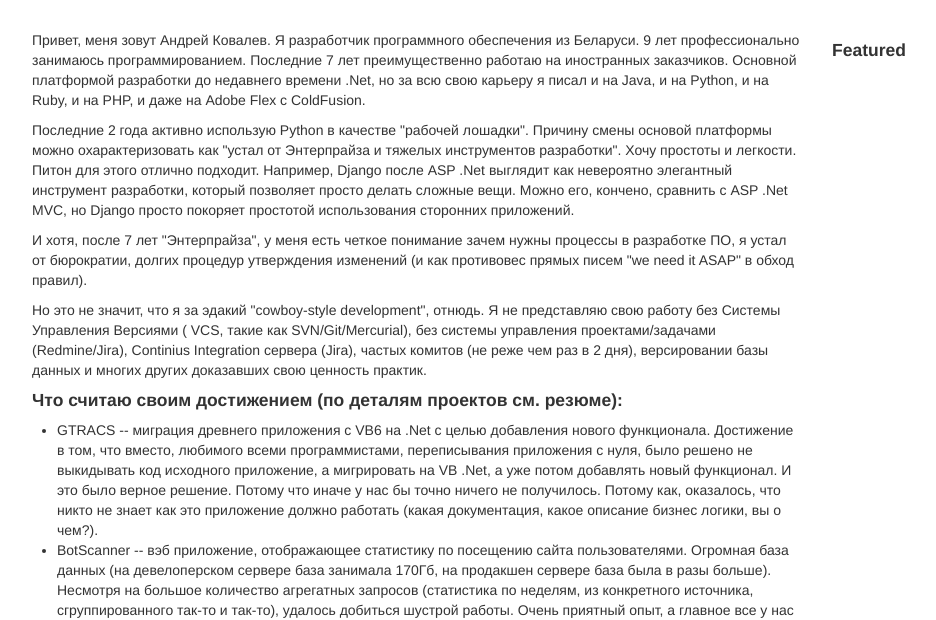
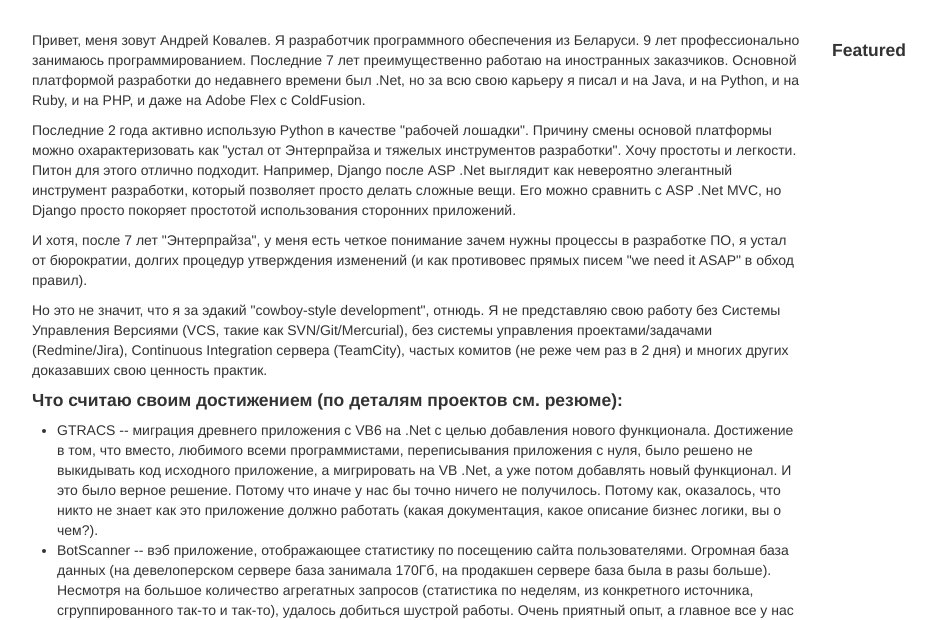
Before and after one commit to akava/akava_site, a Django app: page /about_me/ in a window 1280 px wide. Shown: the part 110-730 px from the top of the page, without its empty margins (123-1059 px from the left). Run offline with Django 3.2, Linux system fonts and the light colour scheme; data that the repository does not hold is empty; parts of the project's set-up code (start-up, migrations or seed data) failed here and were passed over.

Commit message:
Changed about me page

```diff
--- a/blog/templates/blog/about_me.html
+++ b/blog/templates/blog/about_me.html
@@ -8,20 +8,20 @@
 
 <div>
 <p>Привет, меня зовут Андрей Ковалев. Я разработчик программного обеспечения из Беларуси. 9 лет профессионально занимаюсь программированием.
-   Последние 7 лет преимущественно работаю на иностранных заказчиков.    Основной платформой разработки до недавнего времени .Net,
+   Последние 7 лет преимущественно работаю на иностранных заказчиков. Основной платформой разработки до недавнего времени был .Net,
    но за всю свою карьеру я писал и на Java, и на Python, и на Ruby, и на PHP, и даже на Adobe Flex с ColdFusion.</p>
 
 <p>Последние 2 года активно использую Python в качестве "рабочей лошадки". Причину смены основой платформы можно охарактеризовать как
     "устал от Энтерпрайза и тяжелых инструментов разработки". Хочу простоты и легкости. Питон для этого отлично подходит.
     Например, Django после ASP .Net выглядит как невероятно элегантный инструмент разработки, который позволяет просто делать сложные вещи.
-    Можно его, кончено, сравнить с ASP .Net MVC, но Django просто покоряет простотой использования сторонних приложений.</p>
+    Его можно сравнить с ASP .Net MVC, но Django просто покоряет простотой использования сторонних приложений.</p>
 
 <p>И хотя, после 7 лет "Энтерпрайза", у меня есть четкое понимание зачем нужны процессы в разработке ПО, я устал от бюрократии,
     долгих процедур утверждения изменений (и как противовес прямых писем "we need it ASAP" в обход правил).</p>
 
-<p>Но это не значит, что я за эдакий "cowboy-style development", отнюдь. Я не представляю свою работу без Системы Управления Версиями ( VCS, такие как SVN/Git/Mercurial),
-    без системы управления проектами/задачами (Redmine/Jira), Continius Integration сервера (Jira), частых комитов (не реже чем раз в 2 дня),
-    версировании базы данных и многих других доказавших свою ценность практик.</p>
+<p>Но это не значит, что я за эдакий "cowboy-style development", отнюдь. Я не представляю свою работу без Системы Управления Версиями (VCS, такие как SVN/Git/Mercurial),
+    без системы управления проектами/задачами (Redmine/Jira), Continuous Integration сервера (TeamCity), частых комитов (не реже чем раз в 2 дня)
+    и многих других доказавших свою ценность практик.</p>
 
 <h4>Что считаю своим достижением (по деталям проектов см. резюме):</h4>
 <ul>
```
